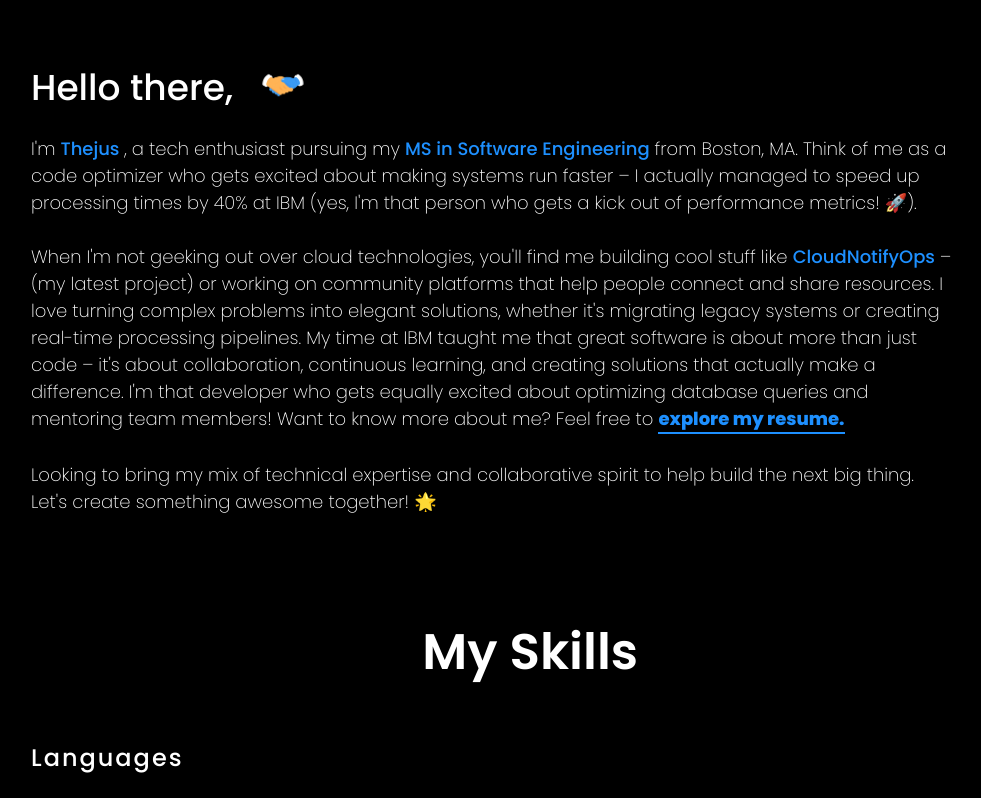
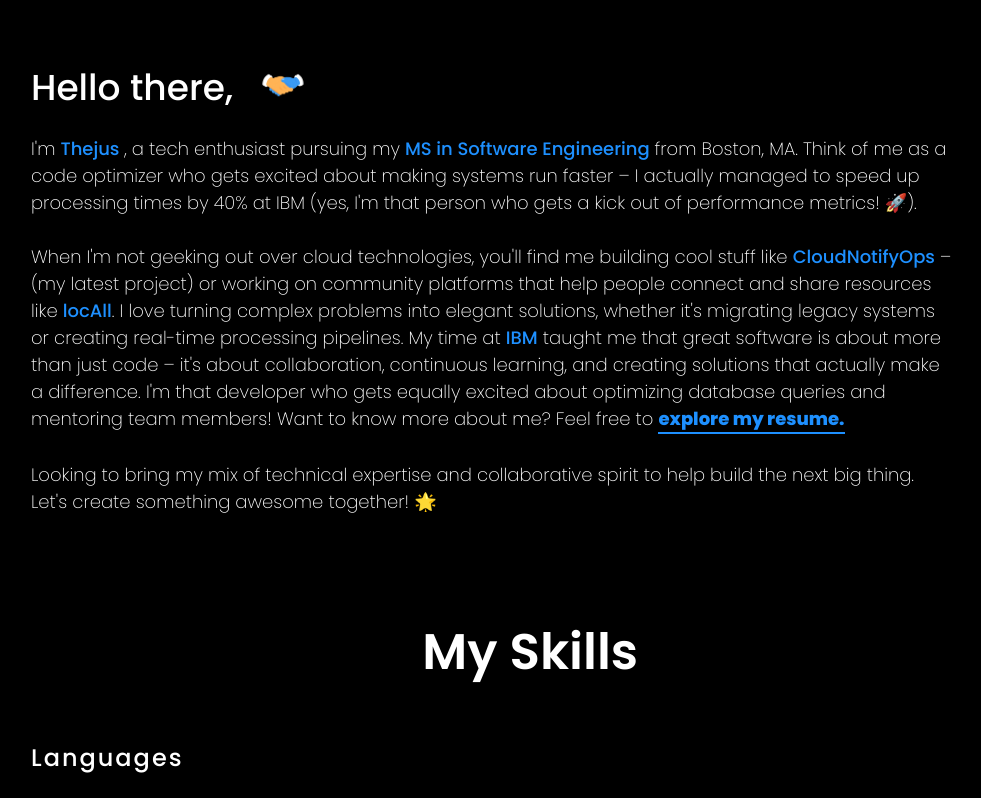
Before and after one commit to thejusthom/portfolio-thejus, a React (Create React App) app: page / in a window 1280 px wide. Shown: the part 2710-3508 px from the top of the page, without its empty margins (161-1142 px from the left). Built offline with nearby package versions, Linux system fonts and the light colour scheme.

Commit message:
Changing about

```diff
--- a/src/components/About.js
+++ b/src/components/About.js
@@ -9,8 +9,8 @@
             <h3>Hello there, <img src={handshake} width="80px" alt="loading..." />            </h3>
             I'm <span> Thejus </span>, a tech enthusiast pursuing my <span>MS in Software Engineering </span> from Boston, MA. Think of me as a code optimizer who gets excited about making systems run faster – I actually managed to speed up processing times by 40% at IBM (yes, I'm that person who gets a kick out of performance metrics! 🚀).
             <br/> <br/>
-            When I'm not geeking out over cloud technologies, you'll find me building cool stuff like <span>CloudNotifyOps</span> – (my latest project) or working on community platforms that help people connect and share resources. I love turning complex problems into elegant solutions, whether it's migrating legacy systems or creating real-time processing pipelines.
-            My time at IBM taught me that great software is about more than just code – it's about collaboration, continuous learning, and creating solutions that actually make a difference. I'm that developer who gets equally excited about optimizing database queries and mentoring team members!
+            When I'm not geeking out over cloud technologies, you'll find me building cool stuff like <span>CloudNotifyOps</span> – (my latest project) or working on community platforms that help people connect and share resources like <span>locAll</span>. I love turning complex problems into elegant solutions, whether it's migrating legacy systems or creating real-time processing pipelines.
+            My time at <span>IBM</span> taught me that great software is about more than just code – it's about collaboration, continuous learning, and creating solutions that actually make a difference. I'm that developer who gets equally excited about optimizing database queries and mentoring team members!
             Want to know more about me? Feel free to <a className='resume' href="https://drive.google.com/file/d/10hP9-vWW1ta2GNATZPwnoUivuZwuaYY5/view?usp=sharing" target="_blank" rel="noopener noreferrer">explore my resume.</a>
             <br/><br/>
             Looking to bring my mix of technical expertise and collaborative spirit to help build the next big thing. Let's create something awesome together! 🌟
```
